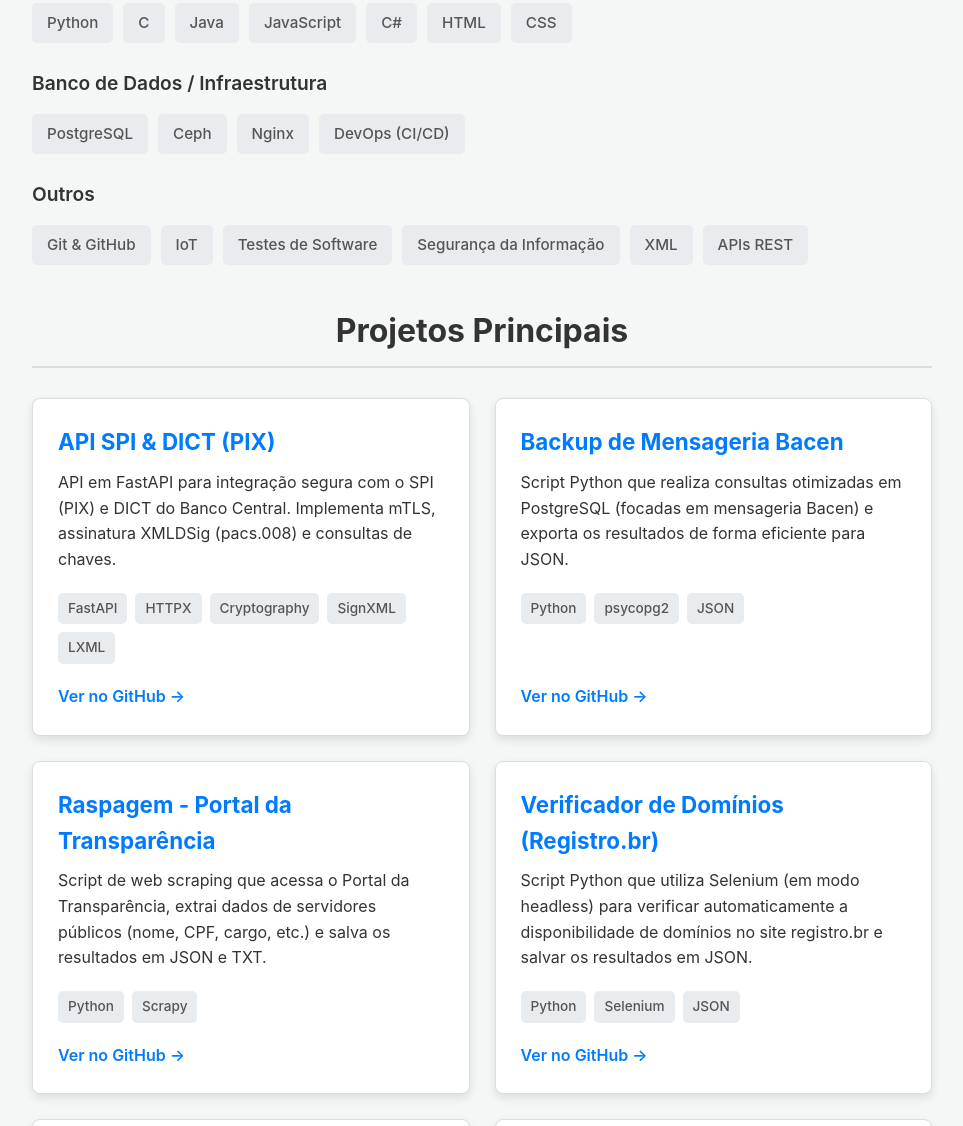
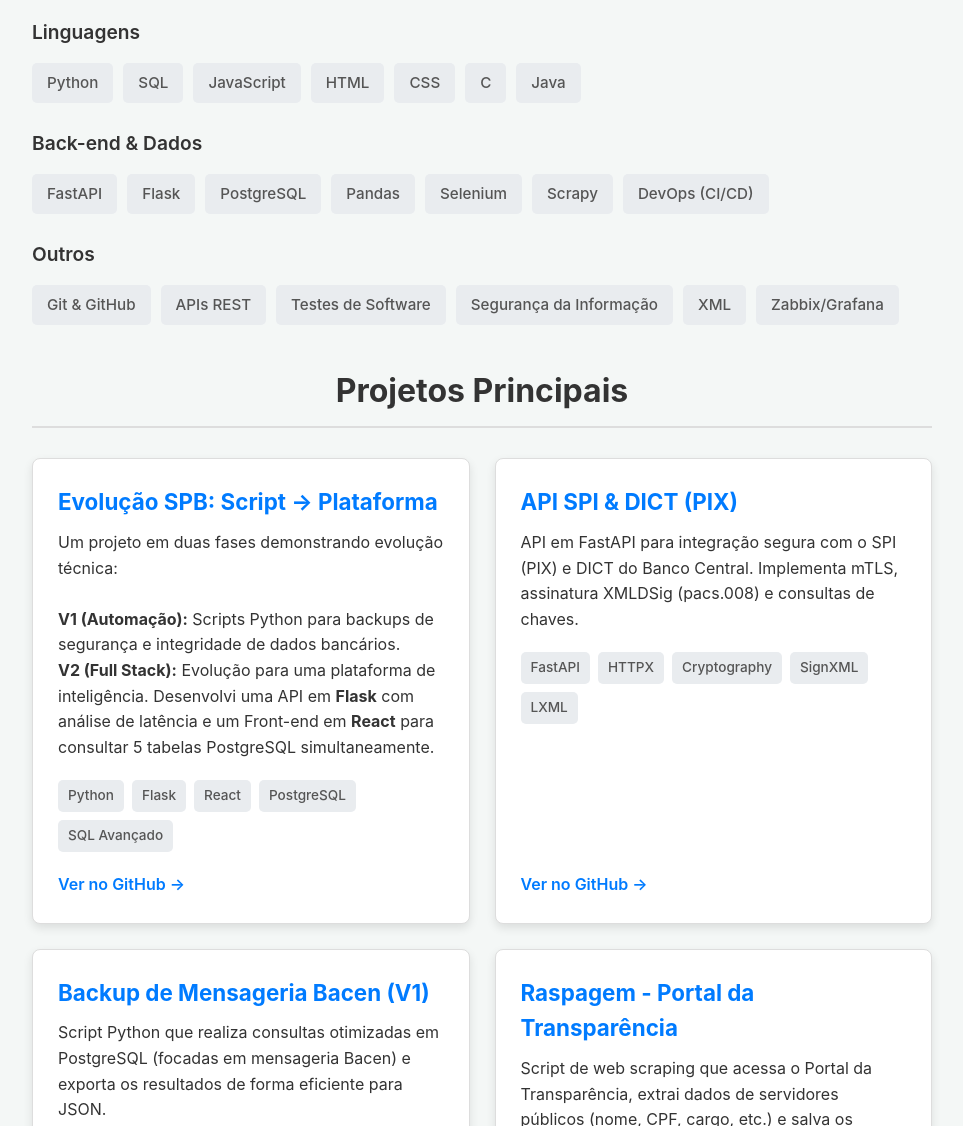
Before and after one commit to ViniciusCostawj/ViniciusCostawj.github.io, a plain HTML site: page index.html in a window 1280 px wide. Shown: the part 529-1655 px from the top of the page, without its empty margins (158-1121 px from the left). Drawn offline with Linux system fonts and the light colour scheme.

Commit message:
Update index.html
atualizando projetos

```diff
--- a/index.html
+++ b/index.html
@@ -236,7 +236,7 @@
             <h1>Vinicius Costa</h1>
             <div class="links">
                 <a href="https://github.com/ViniciusCostawj" target="_blank">GitHub</a>
-                <a href="https://www.linkedin.com/in/vinicius-costa-20a196214" target="_blank">LinkedIn</a>
+                <a href="https://linkedin.com/in/vinicius-costa-20a196214" target="_blank">LinkedIn</a>
                 <a href="mailto:viniciuscostawj@gmail.com">Email</a>
             </div>
         </header>
@@ -245,7 +245,7 @@
             <section class="sobre">
                 <h2>🚀 Sobre mim</h2>
                 <p>
-                    Sou formado em Ciência da Computação, entusiasta por tecnologia e desenvolvimento de software. Tenho experiência em banco de dados, aplicações web, automação e segurança da informação. Busco aprender continuamente, colaborar em projetos e evoluir sempre.
+                    Cientista da Computação e Desenvolvedor Python com foco em Automação de Processos (RPA) e Back-end. Experiência sólida no desenvolvimento de scripts e robôs para otimização de tarefas e cargas de dados (ETL), utilizando Python (Pandas, Selenium) e SQL. No setor financeiro, desenvolvi desde automações para backups de mensageria até integrações complexas (API PIX), sempre prezando por código limpo e documentado.
                 </p>
             </section>
 
@@ -255,30 +255,33 @@
                 <h3>Linguagens</h3>
                 <div class="tags">
                     <span>Python</span>
+                    <span>SQL</span>
+                    <span>JavaScript</span>
+                    <span>HTML</span>
+                    <span>CSS</span>
                     <span>C</span>
                     <span>Java</span>
-                    <span>JavaScript</span>
-                    <span>C#</span>
-                    <span>HTML</span>
-                    <span>CSS</span>
                 </div>
 
-                <h3>Banco de Dados / Infraestrutura</h3>
+                <h3>Back-end & Dados</h3>
                 <div class="tags">
+                    <span>FastAPI</span>
+                    <span>Flask</span>
                     <span>PostgreSQL</span>
-                    <span>Ceph</span>
-                    <span>Nginx</span>
+                    <span>Pandas</span>
+                    <span>Selenium</span>
+                    <span>Scrapy</span>
                     <span>DevOps (CI/CD)</span>
                 </div>
 
                 <h3>Outros</h3>
                 <div class="tags">
                     <span>Git & GitHub</span>
-                    <span>IoT</span>
+                    <span>APIs REST</span>
                     <span>Testes de Software</span>
                     <span>Segurança da Informação</span>
                     <span>XML</span>
-                    <span>APIs REST</span>
+                    <span>Zabbix/Grafana</span>
                 </div>
             </section>
 
@@ -286,6 +289,27 @@
                 <h2>Projetos Principais</h2>
 
                 <div class="grade-projetos">
+
+                    <div class="cartao-projeto">
+                        <div>
+                            <h3>Evolução SPB: Script &rarr; Plataforma</h3>
+                            <p>
+                                Um projeto em duas fases demonstrando evolução técnica:
+                                <br><br>
+                                <strong>V1 (Automação):</strong> Scripts Python para backups de segurança e integridade de dados bancários.
+                                <br>
+                                <strong>V2 (Full Stack):</strong> Evolução para uma plataforma de inteligência. Desenvolvi uma API em <strong>Flask</strong> com análise de latência e um Front-end em <strong>React</strong> para consultar 5 tabelas PostgreSQL simultaneamente.
+                            </p>
+                            <div class="tags">
+                                <span>Python</span>
+                                <span>Flask</span>
+                                <span>React</span>
+                                <span>PostgreSQL</span>
+                                <span>SQL Avançado</span>
+                            </div>
+                        </div>
+                        <a href="LINK_DO_SEU_NOVO_REPO_AQUI" class="link-repo" target="_blank">Ver no GitHub &rarr;</a>
+                    </div>
 
                     <div class="cartao-projeto">
                         <div>
@@ -304,7 +328,7 @@
 
                     <div class="cartao-projeto">
                         <div>
-                            <h3>Backup de Mensageria Bacen</h3>
+                            <h3>Backup de Mensageria Bacen (V1)</h3>
                             <p>Script Python que realiza consultas otimizadas em PostgreSQL (focadas em mensageria Bacen) e exporta os resultados de forma eficiente para JSON.</p>
                             <div class="tags">
                                 <span>Python</span>
@@ -379,7 +403,7 @@
                                 <span>Análise de Dados</span>
                             </div>
                         </div>
-                        <a href="https://github.com/ViniciusCostawj/python-automacao-dados" class="link-repo" target="_blank">Ver no GitHub &rarr;</a>
+                        <a href="https://github.com/ViniciusCostawj" class="link-repo" target="_blank">Ver no GitHub &rarr;</a>
                     </div>
 
                 </div>
```
